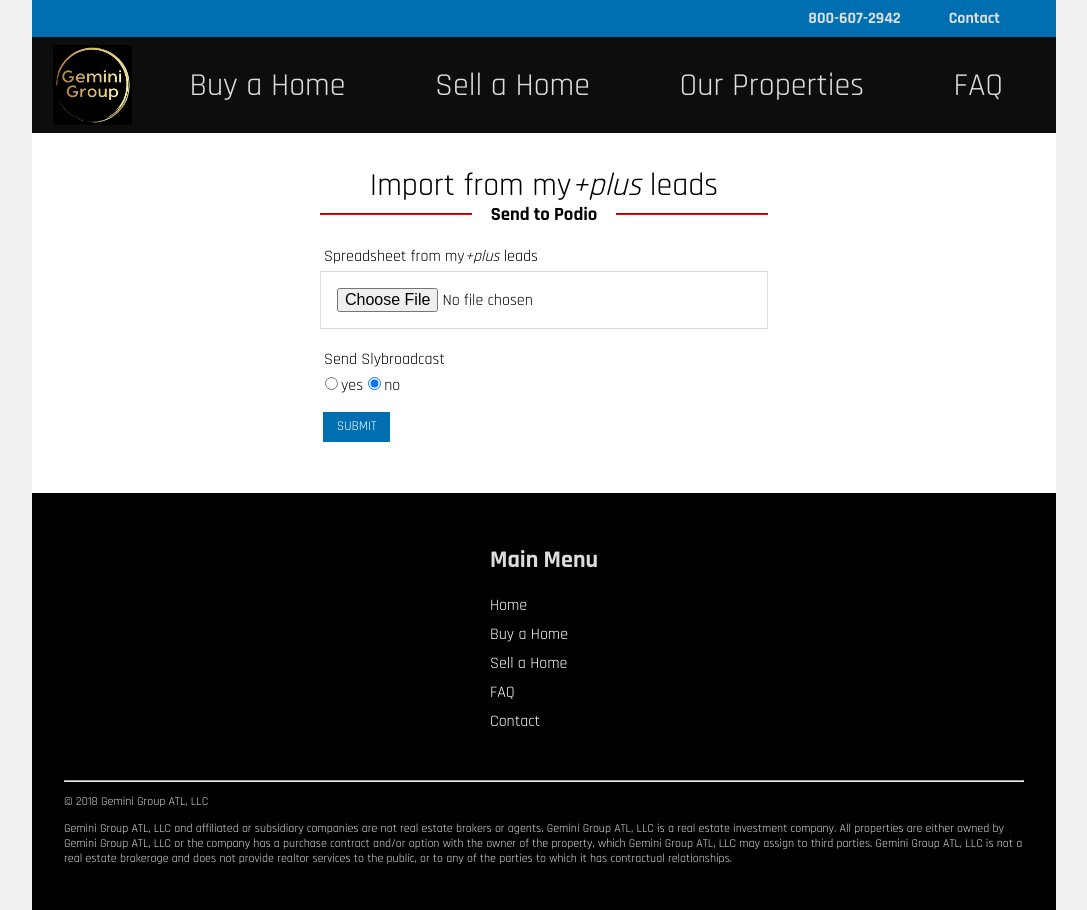
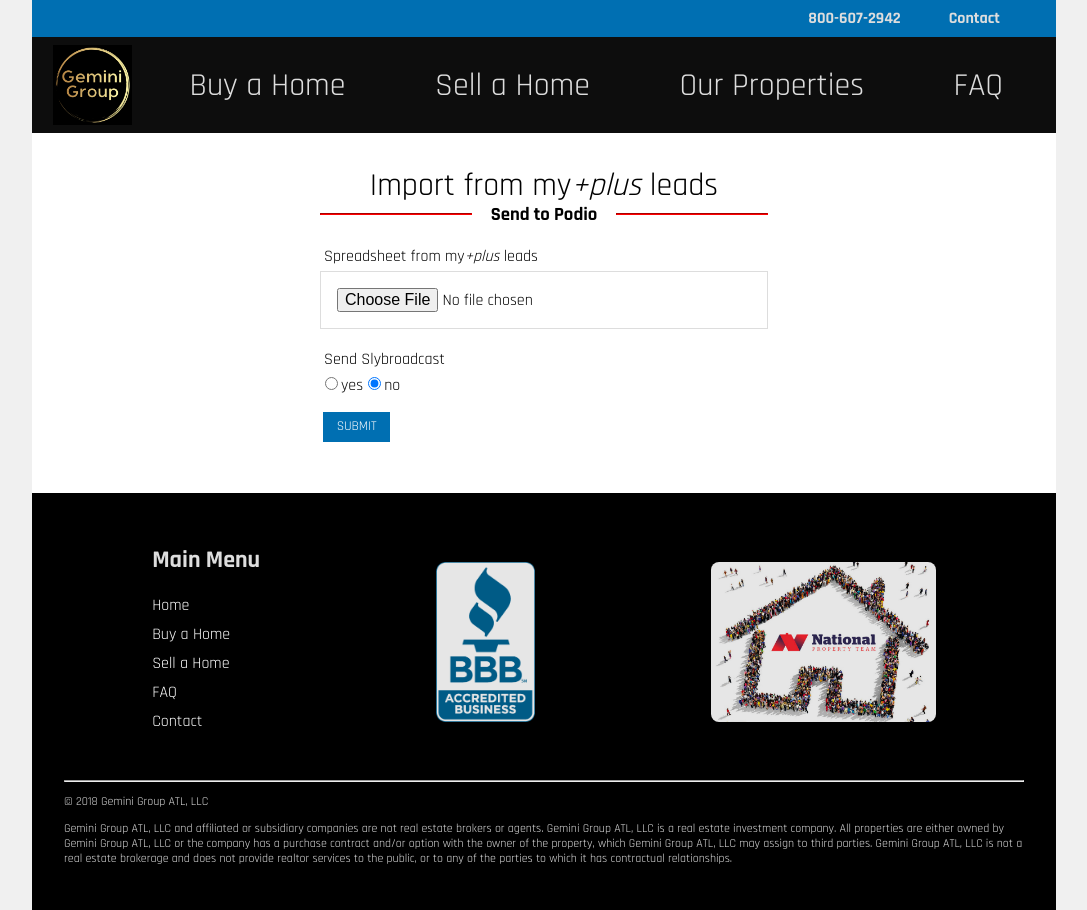
Before and after one commit to iangornall/gemini-group, a React (Create React App) app: page /#/leads in a window 1280 px wide. Shown: the whole page, without its empty margins (96-1183 px from the left). Built offline with nearby package versions, Linux system fonts and the light colour scheme.

Commit message:
added logos bbb and national prop team.

```diff
--- a/src/Footer/index.css
+++ b/src/Footer/index.css
@@ -13,6 +13,14 @@
   padding-bottom: 2em;
   display: flex;
   justify-content: space-around;
+  align-items: center;
+}
+
+.footer-img {
+  max-height: 10em;
+  margin-top: 1.5em;
+  border-radius: 0.5em;
+  opacity: 0.9;
 }
 
 .footer-menu-title {
--- a/src/Footer/index.js
+++ b/src/Footer/index.js
@@ -7,6 +7,8 @@ let Footer = () => (
   <footer className="footer">
     <div className="footer-columns">
       <FooterMenu />
+      <a href="https://www.bbb.org/us/ga/brookhaven/profile/real-estate-investing/gemini-group-atl-llc-0443-28052897" target="_blank"><img class="footer-img" src="./assets/bbb.png" alt="Better Business Bureau Accredited Business" /></a>
+      <a href="https://nationalpropertyteam.com/" target="_blank"><img class="footer-img" src="./assets/nationalPropertyTeam.jpg" alt="National Property Team" /></a>
     </div>
     <hr />
     <FooterBottom />
```
Also changed, not shown: public/assets/bbb.png (added), public/assets/nationalPropertyTeam.jpg (added).
